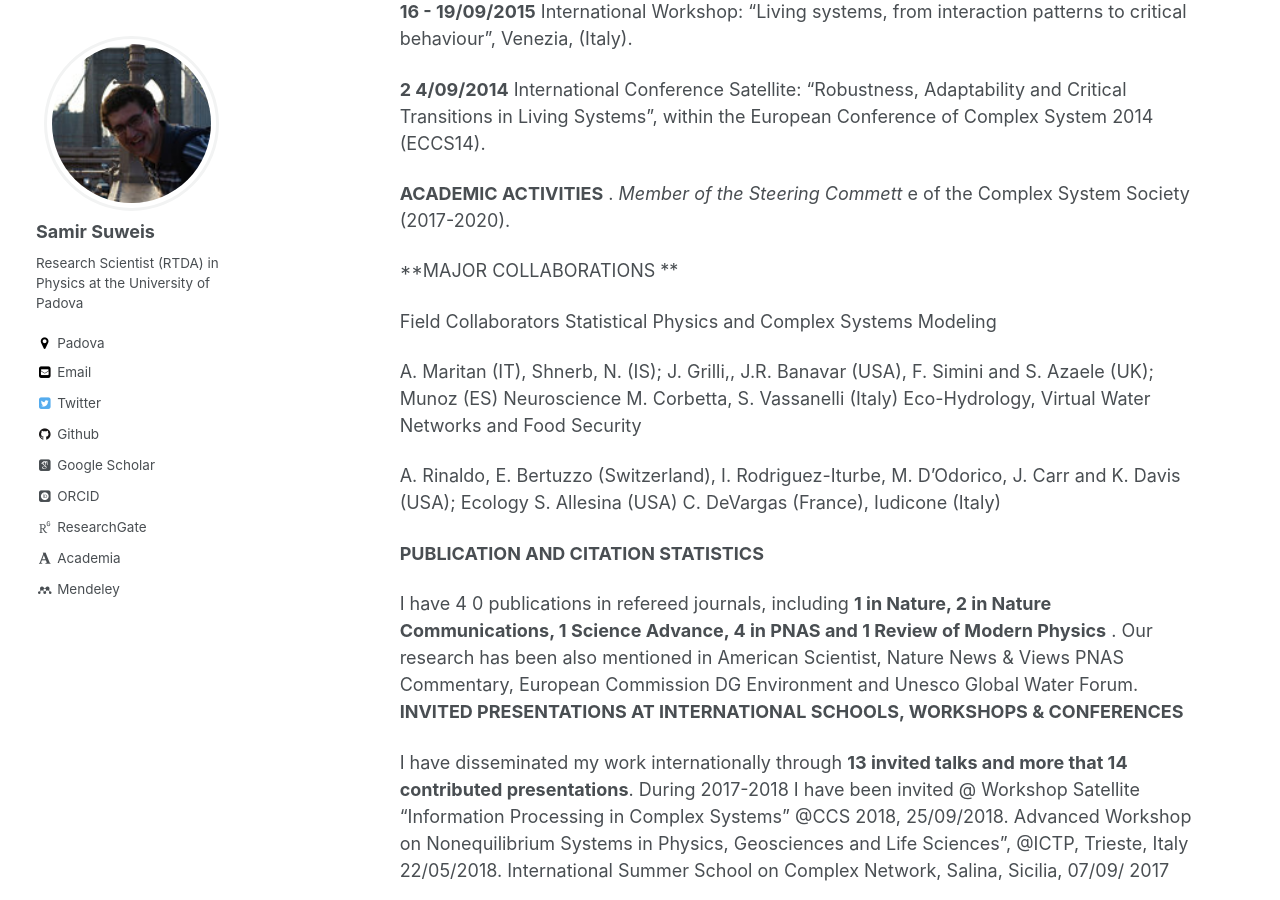
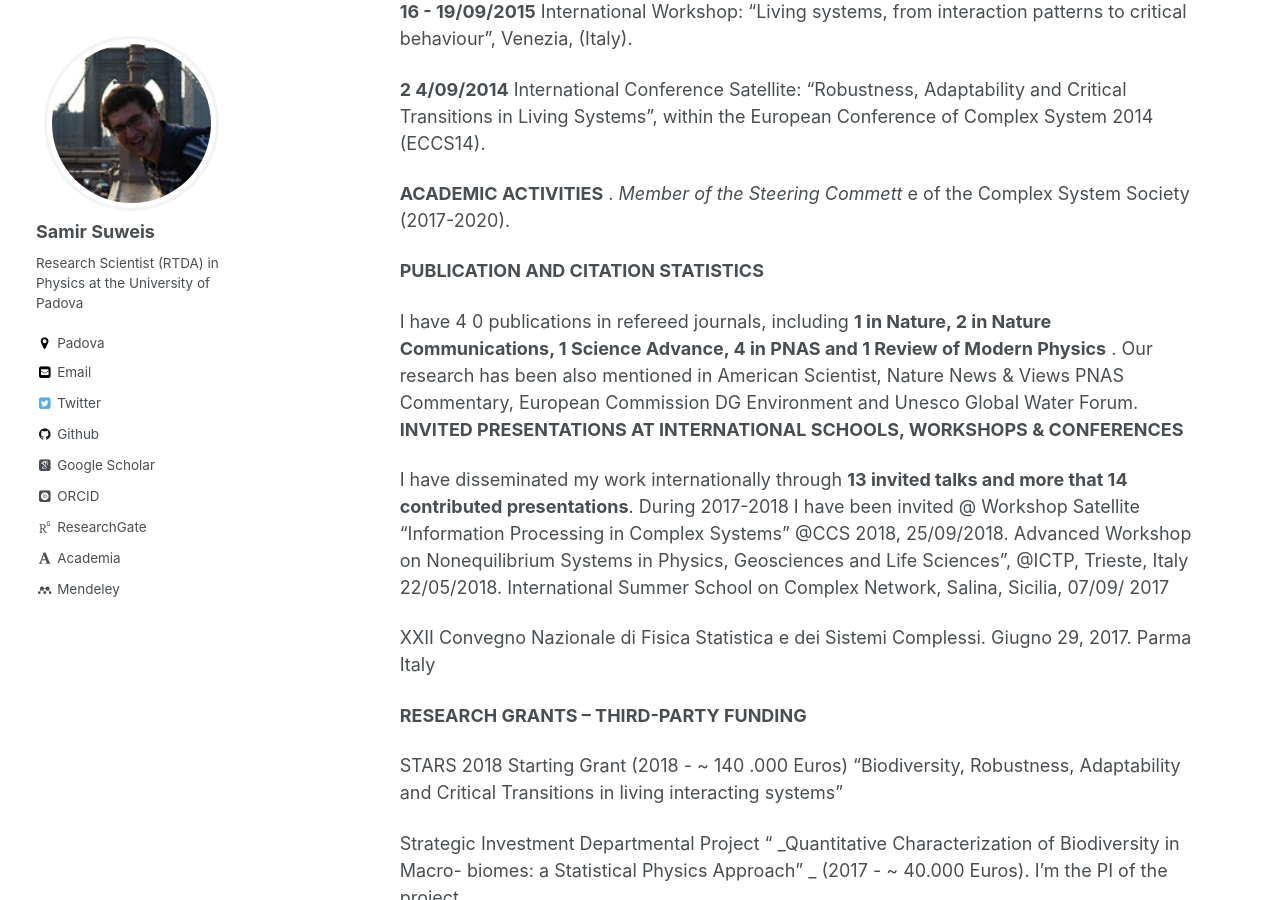
Before and after one commit to suweis/suweis.github.io, a Jekyll site: the page built from _pages/cv.md, in a window 1280 px wide and 900 px high, scrolled down 2192 px. Built offline with Jekyll 4.4.1, drawn with Linux system fonts in a browser that asks for light colours; nearby versions of some CDN libraries; some web fonts are replaced.

Commit message:
Update cv.md

```diff
--- a/_pages/cv.md
+++ b/_pages/cv.md
@@ -88,22 +88,6 @@ Living	Systems”,	within	the	European	Conference	of	Complex	System	2014	(ECCS14
 
 **ACADEMIC	ACTIVITIES** .	 _Member	of	the	Steering	Commett_ e	of	the	Complex	System	Society	(2017-2020).
 
-**MAJOR	COLLABORATIONS	**
-
-Field Collaborators
-Statistical	Physics	and
-Complex	Systems	Modeling
-
-A.	Maritan (IT),	Shnerb,	N.	(IS);	J.	Grilli,,	J.R.	Banavar	(USA),	F.	Simini
-and	S.	Azaele	(UK);	Munoz	(ES)
-Neuroscience M.	Corbetta,	S.	Vassanelli	(Italy)
-Eco-Hydrology,	Virtual	Water	Networks
-and	Food	Security
-
-A.	 Rinaldo,	 E.	 Bertuzzo	 (Switzerland),	 I.	 Rodriguez-Iturbe,	 M.
-D’Odorico,	J.	Carr	and	K.	Davis (USA);
-Ecology S.	Allesina (USA) C.	DeVargas	(France),	Iudicone	(Italy)
-
 **PUBLICATION	AND	CITATION	STATISTICS**
 
 I	have	4 0	 publications	in	refereed	journals,	including	 **1	in	Nature,	 2	 in
```
